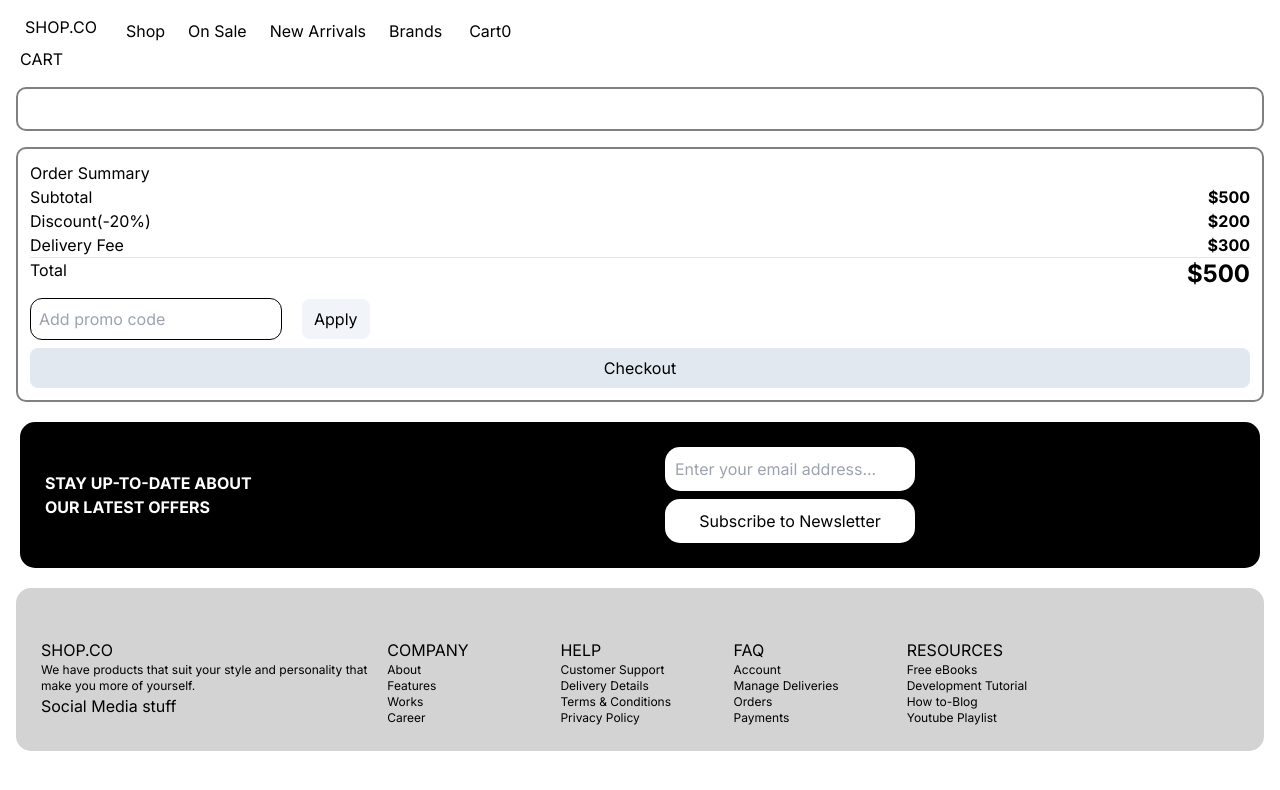
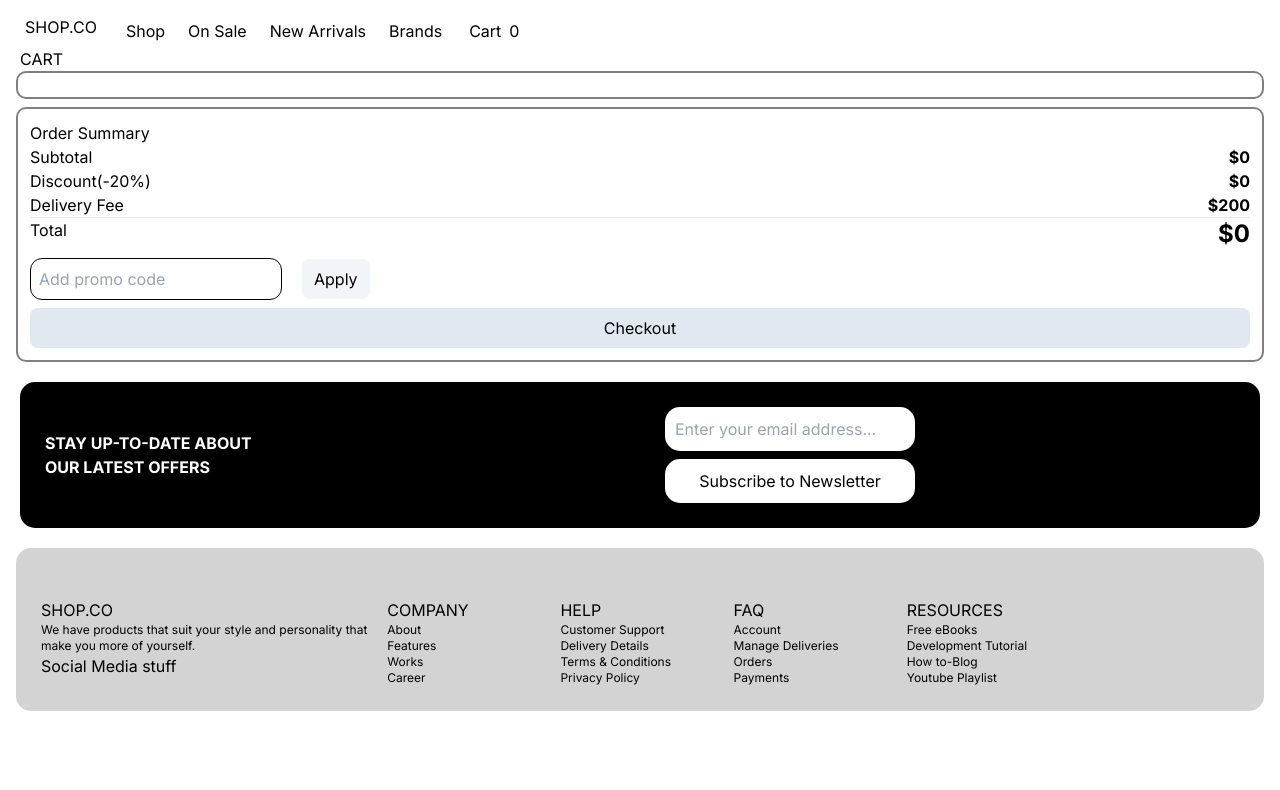
Before and after one commit to Sesughun/Shop.Co-Ecommerce-Platform, a Next.js app: page /cart in a window 1280 px wide. Shown: the top 790 px of the page. Built offline with nearby package versions, Linux system fonts and the light colour scheme.

Commit message:
other changes I've made

```diff
--- a/app/Header.tsx
+++ b/app/Header.tsx
@@ -1,12 +1,14 @@
 "use client";
 import React from "react";
 import Link from "next/link";
+import cartStore from "./store/cart";
 interface CartItems {
   cartItemsCount: number;
 }
 const Header = () => {
+  const count = cartStore((state: any) => state.count);
   return (
-    <div id="header" className="flex">
+    <div id="header" className="flex flex-wrap">
       <h2 style={{ marginRight: "25px" }}>
         <a
           style={{ textDecoration: "none", color: "inherit", outline: "none" }}
@@ -35,7 +37,10 @@ const Header = () => {
       <div className="p-1">
         <Link href="/cart">
           <span className="p-1 m-0">
-            Cart<span className="badge bg-secondary">0</span>
+            Cart
+            <span className=" ml-1 p-1 rounded-lg badge bg-secondary">
+              {count}
+            </span>
           </span>
         </Link>
       </div>
--- a/app/NewArrivals.tsx
+++ b/app/NewArrivals.tsx
@@ -1,7 +1,7 @@
 "use client";
 import React, { useEffect, useState } from "react";
 import "bootstrap/dist/css/bootstrap.css";
-import Link from "next/link";
+import Product from "./Product";
 interface Props {
   params: {
     id: number;
@@ -42,23 +42,7 @@ const NewArrivals = () => {
         style={{ justifyContent: "center" }}
       >
         {product.map(({ id, title, image, price }) => (
-          <Link key={id} href={`shop/${id}`}>
-            <div className="card" id="card-design" style={{ width: "250px" }}>
-              <div className="card-body">
-                <img
-                  src={image}
-                  alt={title}
-                  style={{ width: "240px", height: "300px" }}
-                ></img>
-              </div>
-
-              <div id="card-body-design" className="card-footer">
-                {title}
-                <br />
-                <b>${price}</b>
-              </div>
-            </div>
-          </Link>
+          <Product id={id} image={image} title={title} price={price} />
         ))}
       </div>
     </div>
--- /dev/null
+++ b/app/Product.tsx
@@ -0,0 +1,38 @@
+import React from "react";
+import Link from "next/link";
+interface Product {
+  id: number;
+  image: string;
+  title: string;
+  price: number;
+}
+const Product = ({ id, image, title, price }: Product) => {
+  return (
+    <div>
+      <Link key={id} href={`shop/${id}`}>
+        <div
+          className="card"
+          id="card-design"
+          style={{ width: "250px" }}
+          key={id}
+        >
+          <div className="card-body ">
+            <img
+              src={image}
+              alt={title}
+              style={{ width: "240px", height: "270px" }}
+            ></img>
+          </div>
+
+          <div id="card-body-design" className="card-footer">
+            <div className="truncate">{title}</div>
+            <br />
+            <b>${price}</b>
+          </div>
+        </div>
+      </Link>
+    </div>
+  );
+};
+
+export default Product;
--- a/app/cart/CartItems.tsx
+++ b/app/cart/CartItems.tsx
@@ -19,22 +19,21 @@ const CartItems = () => {
   const cart = cartStore((state: any) => state.cart);
 
   return (
-    <div className=" p-4 text-slate-950 divide-y" style={{}}>
-      {cart.map((item: Product, index: number) => (
-        <div key={index}>
+    <div className="pulse">
+      <div className=" p-2 text-slate-950 divide-y">
+        {cart.map((item: Product) => (
+          <div key={item.id}>
             <div className="p-2 flex justify-between">
-            <div className="flex flex-wrap gap-2">
-              <div className="border-1 border-slate-200 flex-shrink-0 p-2 rounded-3xl">
+              <div className="flex gap-2">
+                <div className="border-1 border-slate-200 flex-wrap p-2 rounded-3xl">
                   <img
                     alt={item.title}
                     src={item.image}
-                  style={{ maxWidth: "25px", maxHeight: "35px" }}
+                    style={{ maxWidth: "25px", maxHeight: "25px" }}
                   />
                 </div>
-              <div className="mt-2 flex-shrink-1">
-                <h5 className="text-ellipsis overflow-hidden whitespace-nowrap">
-                  {item.title}
-                </h5>
+                <div className="mt-1 flex-shrink-1 w-3/4">
+                  <span className="ellipsis">{item.title}</span>
                 </div>
               </div>
               <div className="mt-2">
@@ -44,6 +43,7 @@ const CartItems = () => {
           </div>
         ))}
       </div>
+    </div>
   );
 };
 
--- a/app/cart/page.tsx
+++ b/app/cart/page.tsx
@@ -1,46 +1,51 @@
+"use client";
 import React from "react";
 import CartItems from "./CartItems";
 import Apply from "./Apply";
 import Checkout from "./Checkout";
-
+import cartStore from "../store/cart";
 const Cart = () => {
+  const subtotal = cartStore((state: any) => state.subtotal);
+  const discount = cartStore((state: any) => state.discount);
+  const deliveryfee = cartStore((state: any) => state.deliveryfee);
+  const total = cartStore((state: any) => state.total);
   return (
     <div>
-      <h3 className="ml-5 ">CART</h3>
+      <h3 className="ml-5 mb-0">CART</h3>
       <div
-        className="p-1 m-4"
+        className="p-1 mx-4"
         style={{ border: " 2px solid gray", borderRadius: "10px" }}
       >
         <CartItems />
       </div>
       <div
-        className="p-3 mx-4"
+        className="p-3 mx-4 my-2"
         style={{ border: " 2px solid gray", borderRadius: "10px" }}
       >
         <h4>Order Summary</h4>
         <div className="flex justify-between">
           <span>Subtotal</span>
           <span>
-            <b>$500</b>
+            <b>${subtotal}</b>
           </span>
         </div>
         <div className="flex justify-between">
           <span>Discount(-20%)</span>
           <span>
-            <b>$200</b>
+            <b>${discount}</b>
           </span>
         </div>
         <div className="flex justify-between">
           <span>Delivery Fee</span>
           <span>
-            <b>$300</b>
+            <b>${deliveryfee}</b>
           </span>
         </div>
         <hr></hr>
         <div className="flex justify-between">
           <span>Total</span>
           <span className="text-2xl">
-            <b>$500</b>
+            <b>${total}</b>
           </span>
         </div>
         <div>
--- a/app/shop/[id]/AddToCart.tsx
+++ b/app/shop/[id]/AddToCart.tsx
@@ -1,7 +1,29 @@
 "use client";
 import React from "react";
+import cartStore from "@/app/store/cart";
 
-const AddToCart = () => {
+interface Product {
+  id: number;
+  title: string;
+  price: number;
+  description: string;
+  category: string;
+  image: string;
+  rating: {
+    rate: number;
+    count: number;
+  };
+}
+interface Products {
+  product: Product;
+}
+const AddToCart = ({ product }: Products) => {
+  const addItem = cartStore((state: any) => state.addItem);
+  const handleAddItem = () => {
+    const newItem = product;
+    addItem(newItem);
+  };
+
   return (
     <button
       style={{
@@ -11,6 +33,7 @@ const AddToCart = () => {
         padding: "1.25rem",
         borderRadius: "12px",
       }}
+      onClick={handleAddItem}
     >
       AddToCart
     </button>
--- a/app/shop/[id]/page.tsx
+++ b/app/shop/[id]/page.tsx
@@ -26,10 +26,11 @@ const ProductDetailPage = ({ params: { id } }: Props) => {
   const [product, setProduct] = useState<Product | null>();
 
   useEffect(() => {
-    fetch(`https://fakestoreapi.com/products/${id}`)
+    fetch(`${process.env.NEXT_PUBLIC_BASE_URL}/products/${id}`)
       .then((res) => res.json())
       .then((json) => setProduct(json));
   }, []);
+
   if (!product) {
     return <div className="spinner-border"></div>;
   }
@@ -60,15 +61,18 @@ const ProductDetailPage = ({ params: { id } }: Props) => {
         <div className="flex">
           <Rating
             readOnly
-            style={{ maxWidth: 250 }}
+            style={{ maxWidth: 150 }}
             itemStyles={myStyles}
             value={product.rating.rate}
           />
-          <span style={{ padding: "1rem", fontSize: "1.5rem" }}>
+          <span style={{ padding: ".5rem", fontSize: "1rem" }}>
             <b>{product.rating.rate}/5</b>
           </span>
         </div>
-        <h3>${product.price}</h3>
+        <h3>
+          <span className="align-super text-sm">$</span>
+          {product.price}
+        </h3>
         <p className="break-words">{product.description}</p>
         <hr></hr>
         <div className="flex">
--- a/app/shop/page.tsx
+++ b/app/shop/page.tsx
@@ -1,8 +1,8 @@
 "use client";
 import React, { useEffect, useState } from "react";
 import "bootstrap/dist/css/bootstrap.css";
-import Link from "next/link";
 import Filters from "./Filters";
+import Product from "../Product";
 
 interface Props {
   params: {
@@ -15,7 +15,7 @@ const Shop = () => {
   const [loading, setLoading] = useState(true);
   // const [selectedCategory, setSelectedCategory] = useState();
   useEffect(() => {
-    fetch("https://fakestoreapi.com/products")
+    fetch(`${process.env.NEXT_PUBLIC_BASE_URL}/products`)
       .then((res) => res.json())
       .then((json) => setProduct(json));
     setLoading(false);
@@ -43,32 +43,7 @@ const Shop = () => {
         <div className="flex flex-wrap ">
           {product.map(({ id, title, image, price }) => (
             <div className="ml-3 mb-3">
-              <Link key={id} href={`shop/${id}`}>
-                <div
-                  className="card"
-                  id="card-design"
-                  style={{
-                    width: "240px",
-                    // height: "300px",
-                    borderRadius: "10px",
-                  }}
-                  key={id}
-                >
-                  <div className="card-body" style={{}}>
-                    <img
-                      src={image}
-                      alt={title}
-                      style={{ width: "240px", height: "300px", zIndex: "1" }}
-                    ></img>
-                  </div>
-
-                  <div id="card-body-design" className="card-footer">
-                    {title}
-                    <br />
-                    <b>${price}</b>
-                  </div>
-                </div>
-              </Link>
+              <Product id={id} image={image} title={title} price={price} />
             </div>
           ))}
         </div>
--- a/app/store/cart.ts
+++ b/app/store/cart.ts
@@ -2,8 +2,29 @@ import {create} from 'zustand'
 const cartStore=create((set)=>({
     cart:[],
 
+    subtotal:0,
+    discount:0,
+    deliveryfee:200,
+    total:0,
+    count:0,
+
     addItem: (item:any) => set((state:any) => ({
-      cart: [...state.cart, item]
+      addItem: (item: any) => set((state: any) => {
+  const updatedSubtotal = (state.subtotal + item.price).toFixed(2);
+  const discountAmount = (updatedSubtotal * (20 / 100)).toFixed(2);  // 20% discount
+  const discountedSubtotal = updatedSubtotal - parseFloat(discountAmount);
+  const total = (discountedSubtotal + state.deliveryfee).toFixed(2);
+ const countTotal=state.count+1
+  return {
+    cart: [...state.cart, item],
+    subtotal: updatedSubtotal,
+    discount: discountAmount,
+    total: total,
+    count: countTotal
+  };
+})
+
+
     })),
 
     removeItem: (itemId:number) => set((state:any) => ({
--- a/package.json
+++ b/package.json
@@ -9,6 +9,7 @@
     "lint": "next lint"
   },
   "dependencies": {
+    "@next/env": "^14.2.5",
     "@smastrom/react-rating": "^1.5.0",
     "bootstrap": "^5.3.3",
     "next": "14.2.5",
```
Also changed, not shown: app/TopSelling.tsx (+18 -25 lines), 2 other files (tests, documents, lock files or other folders). Lines whose indentation alone changed are shown as unchanged.
